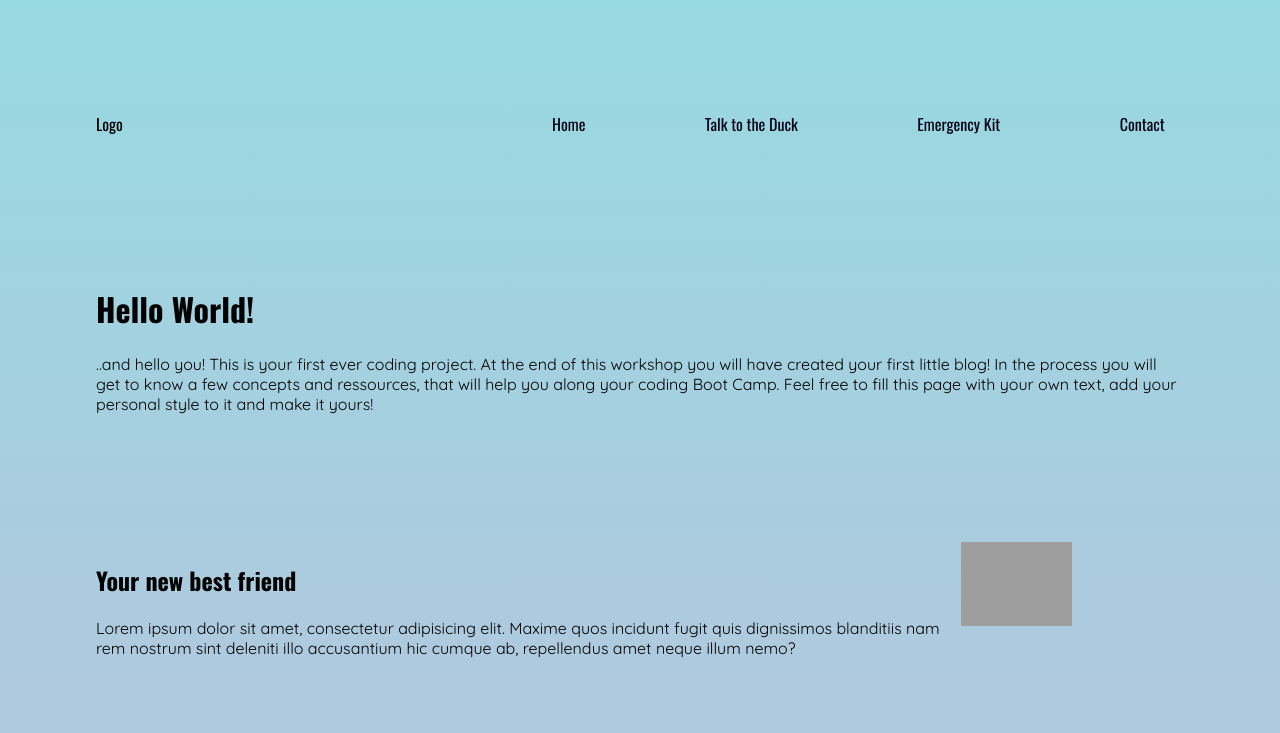
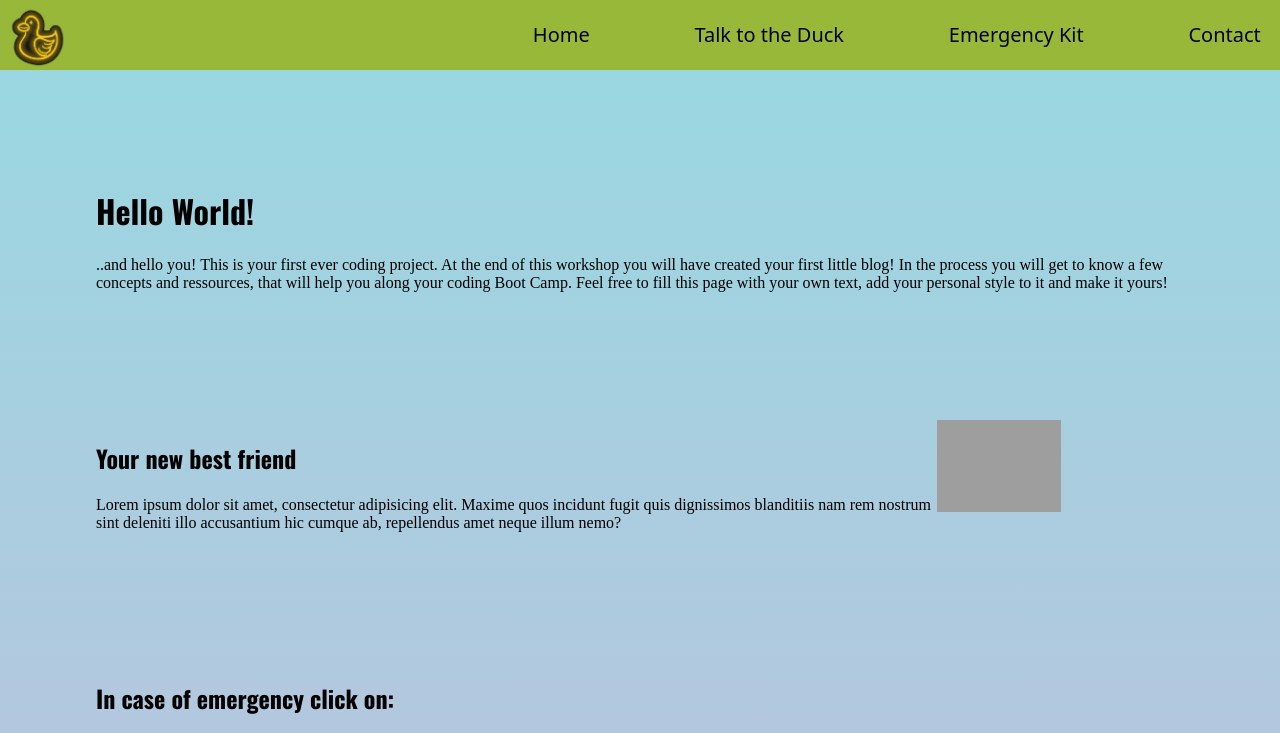
Before and after one commit to DipaliTalware/CSS_HTML_Wireframe, a plain HTML site: page index.html in a window 1280 px wide. Shown: the top 733 px of the page. Drawn offline with nearby package versions, Linux system fonts and the light colour scheme; grey boxes are pictures that could not be loaded.

Commit message:
narbar effects and logo

```diff
--- a/index.html
+++ b/index.html
@@ -7,8 +7,8 @@
     <link rel="stylesheet" href="./style.css">
 </head>
 <body>
-    <nav>
-        <div class ="nav-left">Logo</div>
+    <nav class="container-nav">
+        <div class ="nav-left"><img src="./images/duckedit-Photoroom.jpg" alt=""></div>
         <div class="nav-right">
             <ul>
                 <li><a href="#home">Home</a></li>
--- a/style.css
+++ b/style.css
@@ -1,4 +1,4 @@
-@import url('https://fonts.googleapis.com/css2?family=Oswald:wght@200..700&family=Quicksand:wght@300..700&display=swap');
+@import url('https://fonts.googleapis.com/css2?family=Oswald:wght@200..700&family=Roboto+Condensed:ital,wght@0,100..900;1,100..900&family=Roboto:ital,wght@0,100;0,300;0,400;0,500;0,700;0,900;1,100;1,300;1,400;1,500;1,700;1,900&display=swap');
 
 /* .root{
     --text: #050316;
@@ -9,8 +9,9 @@
 } */
 body{
     margin: 0;
+    padding: 0;
     box-sizing: border-box;
-    background-color: #D9AFD9;
+    background-color: #090809;
     background-image: linear-gradient(0deg, #D9AFD9 0%, #97D9E1 100%);
 }
 
@@ -19,15 +20,24 @@ nav{
     justify-content: space-between;
     font: 1rem oswald;
 }
-.contact-form, #duck, #emergency, header, footer, nav{
+.contact-form, #duck, #emergency, header, footer{
     margin: 5rem 5rem 0;
     padding: 1rem;
     /* margin-bottom: 0; */
 }
-
+.container-nav{
+    margin: 0;
+    background-color:#97B838;
+}
 .nav-left{
     display: flex;
     align-items: center;
+}
+
+.nav-left img{
+    width: 70px;
+    height: 70px;
+    cursor: pointer;
 }
 
 .nav-right{
@@ -36,14 +46,24 @@ nav{
     padding-right: 1.2rem;
 }
 
-nav ul li {
+.nav-right ul li {
     list-style: none;
+    padding-top:0.3rem;
 }
 
-li a{
+.nav-right li a{
 text-decoration: none;
 color: #050316;
-
+font-size: 20px;
+font-family: system-ui, -apple-system, BlinkMacSystemFont, 'Segoe UI', Roboto, Oxygen, Ubuntu, Cantarell, 'Open Sans', 'Helvetica Neue', sans-serif
+}
+.nav-right a:hover{
+    color: black;
+    transition: all 0.3s ease 0s;
+    border: 1px solid #dacd1b;
+    padding: 7px;
+    border-radius: 10px;
+    background-color: #dbd411;
 }
 
 #duck{
```
Also changed, not shown: images/attachment_118658622.jpg (added), images/duckedit-Photoroom.jpg (added), images/duckedit.png (added).
